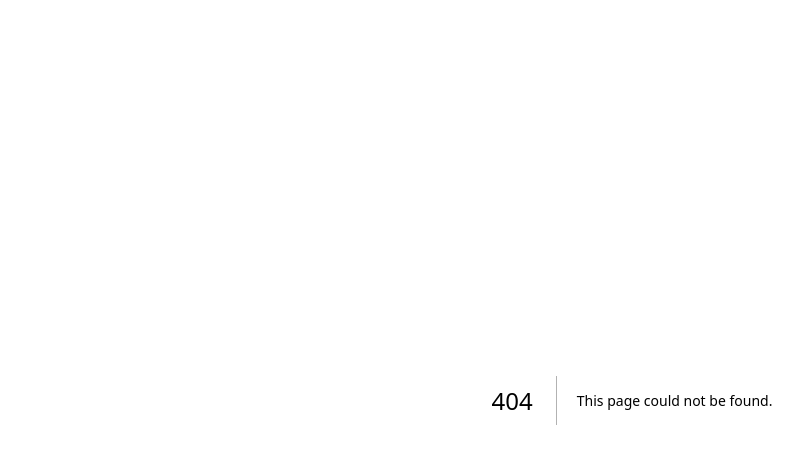
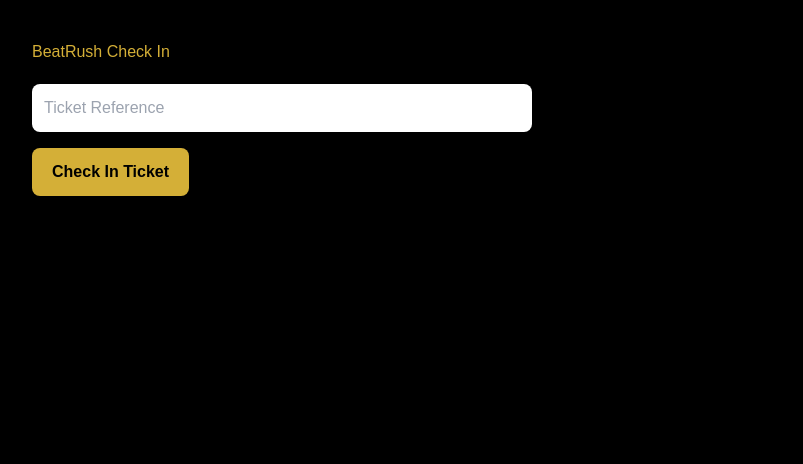
Before and after one commit to beatrushevents/beatrush, a Next.js app: page /admin/checkin in a window 1280 px wide. Before the commit this address had no page. Shown: the top 464 px of the page, without its empty margins (8-811 px from the left). Built offline with nearby package versions, Linux system fonts and the light colour scheme.

Commit message:
Add admin check in system

```diff
--- /dev/null
+++ b/app/admin/checkin/page.js
@@ -0,0 +1,120 @@
+'use client';
+
+import { useState } from 'react';
+
+export default function CheckInPage() {
+  const [reference, setReference] = useState('');
+  const [result, setResult] = useState(null);
+  const [loading, setLoading] = useState(false);
+
+  async function handleCheckIn() {
+    setLoading(true);
+    setResult(null);
+
+    const key = new URLSearchParams(window.location.search).get('key');
+
+    const res = await fetch('/api/checkin', {
+      method: 'POST',
+      headers: {
+        'Content-Type': 'application/json',
+      },
+      body: JSON.stringify({
+        reference,
+        key,
+      }),
+    });
+
+    const data = await res.json();
+
+    setResult(data);
+    setLoading(false);
+  }
+
+  return (
+    <main
+      style={{
+        minHeight: '100vh',
+        background: '#000',
+        color: '#fff',
+        padding: 40,
+        fontFamily: 'Arial',
+      }}
+    >
+      <h1 style={{ color: '#D4AF37' }}>
+        BeatRush Check In
+      </h1>
+
+      <input
+        value={reference}
+        onChange={(e) => setReference(e.target.value)}
+        placeholder="Ticket Reference"
+        style={{
+          width: '100%',
+          maxWidth: 500,
+          padding: 12,
+          borderRadius: 8,
+          marginTop: 20,
+          color: '#000',
+        }}
+      />
+
+      <br />
+
+      <button
+        onClick={handleCheckIn}
+        disabled={loading}
+        style={{
+          marginTop: 16,
+          background: '#D4AF37',
+          color: '#000',
+          border: 'none',
+          padding: '12px 20px',
+          borderRadius: 8,
+          fontWeight: 'bold',
+          cursor: 'pointer',
+        }}
+      >
+        {loading ? 'Checking...' : 'Check In Ticket'}
+      </button>
+
+      {result && (
+        <div
+          style={{
+            marginTop: 30,
+            padding: 20,
+            border: '1px solid #333',
+            borderRadius: 12,
+          }}
+        >
+          {result.error && (
+            <h2 style={{ color: '#ef4444' }}>
+              {result.error}
+            </h2>
+          )}
+
+          {result.alreadyUsed && (
+            <>
+              <h2 style={{ color: '#f59e0b' }}>
+                Already Used
+              </h2>
+              <p>{result.ticket.customer_name}</p>
+              <p>{result.ticket.reference}</p>
+              <p>{result.ticket.used_at}</p>
+            </>
+          )}
+
+          {result.success && (
+            <>
+              <h2 style={{ color: '#22c55e' }}>
+                Check In Successful
+              </h2>
+              <p>{result.ticket.customer_name}</p>
+              <p>{result.ticket.reference}</p>
+              <p>{result.ticket.ticket_option}</p>
+            </>
+          )}
+        </div>
+      )}
+    </main>
+  );
+}
--- /dev/null
+++ b/app/api/checkin/route.js
@@ -0,0 +1,63 @@
+import { getSupabaseAdmin } from '@/lib/supabaseAdmin';
+
+export async function POST(request) {
+  try {
+    const { reference, key } = await request.json();
+
+    if (key !== process.env.ADMIN_CHECKIN_KEY) {
+      return Response.json(
+        { error: 'Unauthorized' },
+        { status: 401 }
+      );
+    }
+
+    const supabase = getSupabaseAdmin();
+
+    const { data: ticket, error } = await supabase
+      .from('tickets')
+      .select('*')
+      .eq('reference', reference)
+      .single();
+
+    if (error || !ticket) {
+      return Response.json(
+        { error: 'Ticket not found' },
+        { status: 404 }
+      );
+    }
+
+    if (ticket.status === 'used') {
+      return Response.json({
+        success: false,
+        alreadyUsed: true,
+        ticket,
+      });
+    }
+
+    const usedAt = new Date().toISOString();
+
+    const { data: updatedTicket, error: updateError } = await supabase
+      .from('tickets')
+      .update({
+        status: 'used',
+        used_at: usedAt,
+      })
+      .eq('reference', reference)
+      .select()
+      .single();
+
+    if (updateError) {
+      throw updateError;
+    }
+
+    return Response.json({
+      success: true,
+      ticket: updatedTicket,
+    });
+  } catch (error) {
+    return Response.json(
+      { error: error.message },
+      { status: 500 }
+    );
+  }
+}
```
